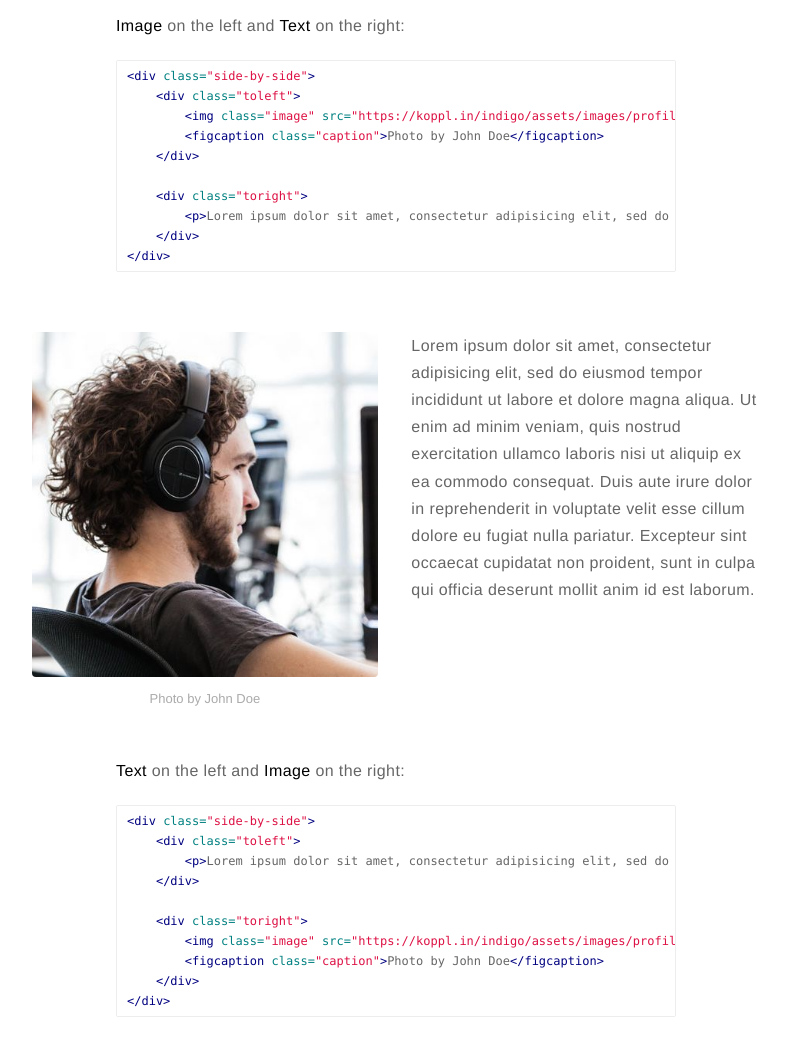
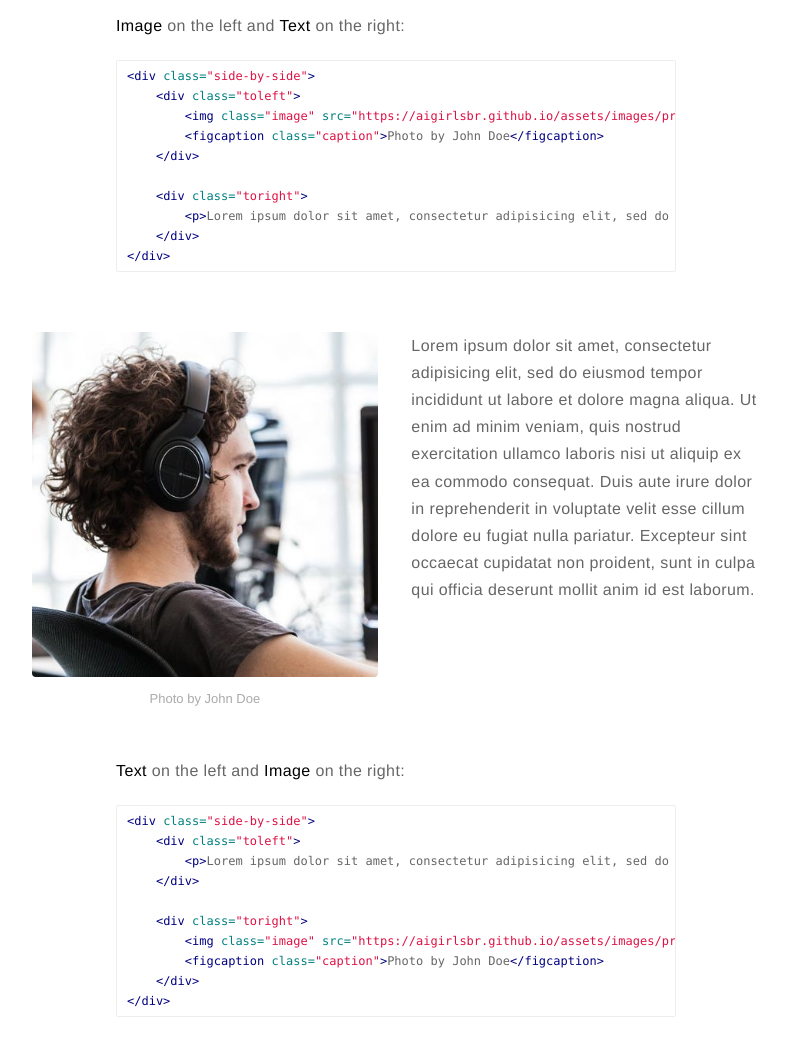
Before and after one commit to aigirlsbr/aigirlsbr.github.io, a Jekyll site: the page built from _posts/2015-02-24-markdown-extra-components.markdown, in a window 1280 px wide and 1400 px high, scrolled down 1068 px. Shown: the part 151-1188 px from the top of the window, without its empty margins (244-1032 px from the left). Built offline with Jekyll 4.4.1, drawn with Linux system fonts in a browser that asks for light colours; comment, search, counter and statistics services are not loaded; some of the changed lines change nothing that is shown.

Commit message:
Atualiza url do config

```diff
--- a/_config.yml
+++ b/_config.yml
@@ -16,8 +16,7 @@ resume: true
 resume-external: true
 resume-url: https://google.com/?q=my+resume
 
-url: https://koppl.in/indigo
-# your url: http://USERNAME.github.io
+url: https://aigirlsbr.github.io
 
 permalink: /:title/
 
```
